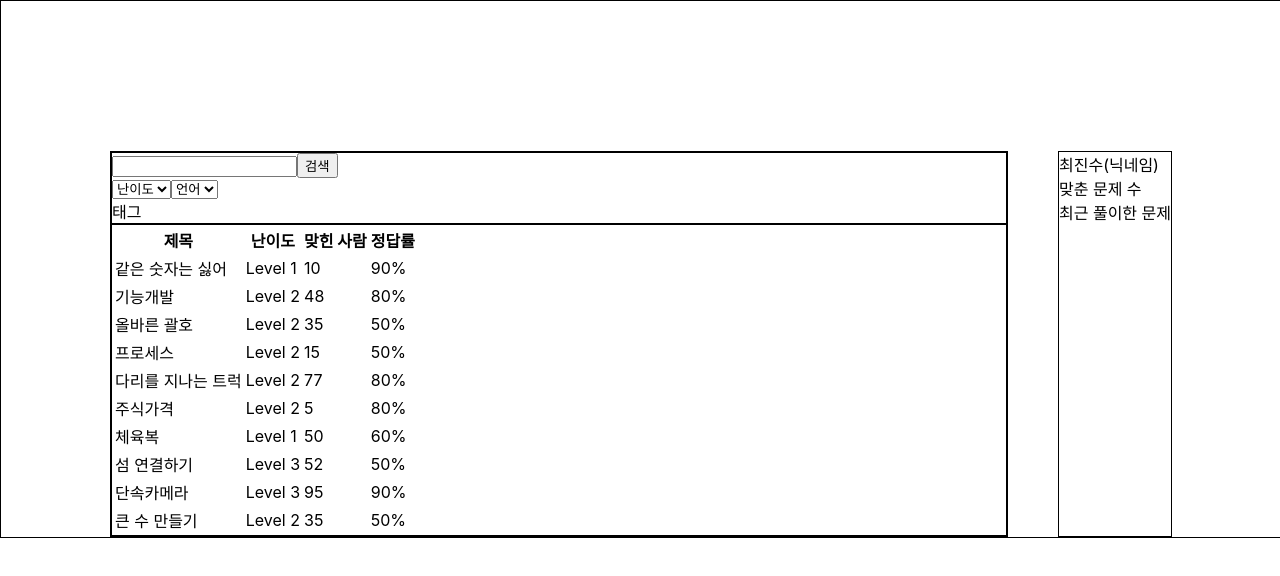
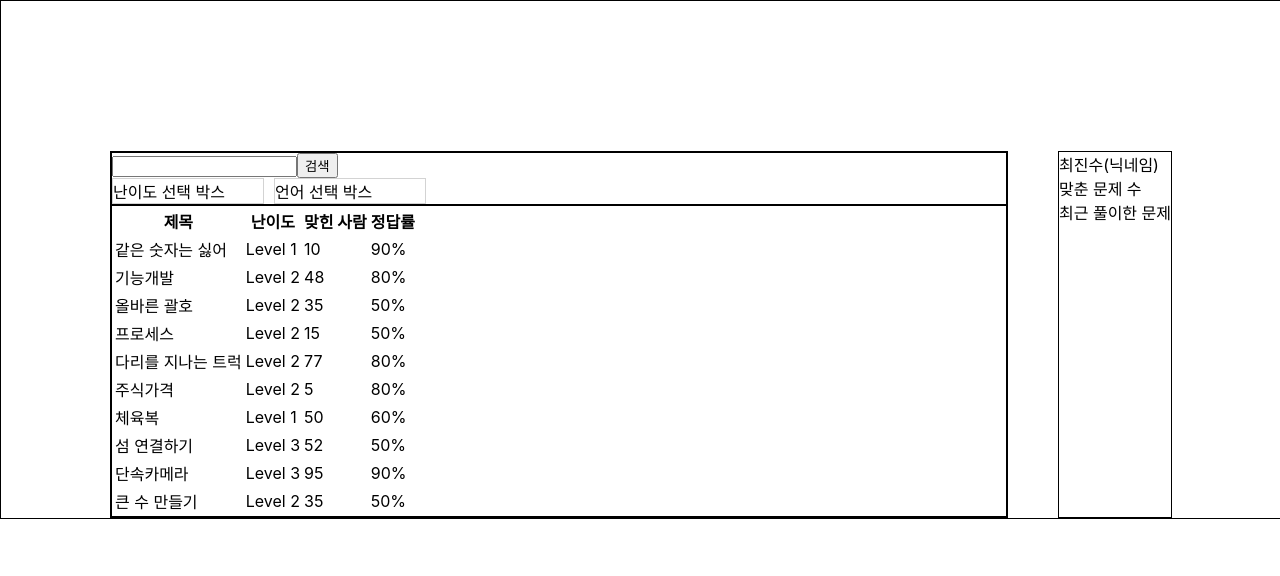
Before and after one commit to GoormCoder/FrontEnd, a React (Create React App) app: page /quest in a window 1280 px wide. Shown: the top 576 px of the page. Built offline with nearby package versions, Linux system fonts and the light colour scheme.

Commit message:
Feat : Add Tag Select feature
난이도, 언어 선택 시 태그 표시 기능 추가

추후 선택시 검색 기능 추가 예정

```diff
--- a/src/pages/QuestListPage/QuestListPage.tsx
+++ b/src/pages/QuestListPage/QuestListPage.tsx
@@ -1,13 +1,18 @@
-import React, { useState } from 'react'
+import React, { useEffect, useRef, useState } from 'react'
 import styled from 'styled-components'
-
-const QuestListPage = () => {
 
 type Quest = {
     title: string,
     difficulty: string,
     correctPeople: number,
     accuracy: string
+}
+
+type Tag = string
+
+interface SelectProps {
+    levelDisplay: string,
+    languageDisplay: string
 }
 
 // 임시 문제 리스트
@@ -27,8 +32,51 @@ const QuestListPage = () => {
 // 임시 유저 이름
 const userName: string = "최진수(닉네임)";
 
+
+const QuestListPage = () => {
+    const levelSelectRef = useRef<HTMLDivElement | null>(null);
+    const languageSelectRef = useRef<HTMLDivElement | null>(null);
+
     const [searchText, setSearchText] = useState<string>("");
+    const [tagList, setTagList] = useState<Tag[]>([]);
+    const [levelDisplay, setLevelDisplay] = useState<string>('none');
+    const [languageDisplay, setLanguageDisplay] = useState<string>('none');
     const [searchResult, setSearchResult] = useState<Quest[]>(questList);
+
+
+
+
+    useEffect(() => {
+        function handleClickOutSide(e: MouseEvent) {
+            if (levelSelectRef.current && !levelSelectRef.current.contains(e.target as Node)) {
+                setLevelDisplay('none');
+            }
+            if (languageSelectRef.current && !languageSelectRef.current.contains(e.target as Node)) {
+                setLanguageDisplay('none');
+            }
+        }
+
+        document.addEventListener('mouseup', handleClickOutSide);
+        return () => {
+            document.removeEventListener('mouseup', handleClickOutSide);
+        };
+    }, [])
+
+
+    function setTag(checked: boolean, tagValue: string): void {
+        if (checked) {
+            setTagList(pre => [...pre, tagValue]);
+        } else {
+            removeTag(tagValue);
+        }
+    }
+
+    function removeTag(tagValue: string): void {
+        const checkBox = document.getElementById(tagValue)
+        if (checkBox instanceof HTMLInputElement) checkBox.checked = false;
+
+        setTagList(pre => pre.filter(tag => tag !== tagValue));
+    }
 
     function search(e: any, searchText: string, questList: Quest[]): void {
         e.preventDefault();
@@ -38,21 +86,25 @@ const QuestListPage = () => {
             return nonBlankQuestTitle.includes(nonBlankSearchText);
         });
         setSearchResult(searchResult);
-        log(searchResult)
     }
 
+    // 문장 띄어쓰기 제거
     function removeBlank(text: string): string {
         return text.replace(/\s+/g, '');
     }
+
+
+
+
 
     const log = (msg: any) => {
         console.log(msg);
     }
 
     return (
-        <QuestListContainer>
+        <QuestListContainer >
             <SearchAndListContainer>
-                <SearchContainer>
+                <SearchContainer levelDisplay={levelDisplay} languageDisplay={languageDisplay}>
                     <form onSubmit={(e) => { search(e, searchText, questList) }}>
                         <input type="search" onChange={(e) => { setSearchText(e.target.value) }} />
                         <input type="submit" value="검색" />
@@ -62,16 +114,61 @@ const QuestListPage = () => {
                     </div>
 
                     <div className="search-select">
-                        <select id="quest-level" value="난이도">
-                            <option value="난이도">난이도</option>
-                        </select>
-                        <select id="quest-language" value="언어">
-                            <option value="언어">언어</option>
-                        </select>
+                        <div className='select-container' ref={levelSelectRef}>
+                            <div className='select-title'
+                                onClick={() => {
+                                    levelDisplay == 'none' ?
+                                        setLevelDisplay('block') : setLevelDisplay('none')
+                                }}>
+                                난이도 선택 박스
+                            </div>
+                            <div className='select-lists level'>
+                                <div>
+                                    <input type="checkbox" name="Level 1" id="Level 1" onChange={(e) => (setTag(e.target.checked, e.target.id))} />
+                                    <label htmlFor="Level 1">Level 1</label>
+                                </div>
+                                <div>
+                                    <input type="checkbox" name="Level 2" id="Level 2" onChange={(e) => (setTag(e.target.checked, e.target.id))} />
+                                    <label htmlFor="Level 2">Level 2</label>
+                                </div>
+                                <div>
+                                    <input type="checkbox" name="Level 3" id="Level 3" onChange={(e) => (setTag(e.target.checked, e.target.id))} />
+                                    <label htmlFor="Level 3">Level 3</label>
+                                </div>
+                            </div>
+                        </div>
+                        <div className='select-container' ref={languageSelectRef}>
+                            <div className='select-title'
+                                onClick={() => {
+                                    languageDisplay == 'none' ?
+                                        setLanguageDisplay('block') : setLanguageDisplay('none')
+                                }}>
+                                언어 선택 박스
+                            </div>
+                            <div className='select-lists language'>
+                                <div>
+                                    <input type="checkbox" name="Java" id="Java" onChange={(e) => (setTag(e.target.checked, e.target.id))} />
+                                    <label htmlFor="Java">Java</label>
+                                </div>
+                                <div>
+                                    <input type="checkbox" name="Python" id="Python" onChange={(e) => (setTag(e.target.checked, e.target.id))} />
+                                    <label htmlFor="Python">Python</label>
+                                </div>
+                                <div>
+                                    <input type="checkbox" name="Oracle" id="Oracle" onChange={(e) => (setTag(e.target.checked, e.target.id))} />
+                                    <label htmlFor="Oracle">Oracle</label>
+                                </div>
+                            </div>
+                        </div>
                     </div>
 
-                    <div className="search-tag">
-                        태그
+                    <div className="search-tags">
+                        {tagList.map((name, index) => (
+                            <div className="tag" key={index}>
+                                {name}
+                                <span className="tag-close-btn" onClick={() => { removeTag(name) }}>X</span>
+                            </div>
+                        ))}
                     </div>
                 </SearchContainer>
                 <ListContainer>
@@ -127,8 +224,58 @@ const SearchAndListContainer = styled.div`
     width: 70%;
 `
 
-const SearchContainer = styled.div`
+const SearchContainer = styled.div<SelectProps>`
     border: 1px solid black;
+
+    & .search-select {
+        display: flex;
+        gap: 10px;
+    }
+
+    & .select-container {
+        position: relative;
+        border: 1px solid lightgray;
+        width: 150px;
+
+    }
+
+    & .select-lists {
+
+        position: absolute;
+        background-color: lightgray;
+        border: 2px solid black;
+        width: 150px;
+        top: 25px;
+        left: 0px;
+    }
+
+    & .level {
+        display: ${props => props.levelDisplay};
+    }
+
+    & .language {
+        display: ${props => props.languageDisplay};
+    }
+
+    & .search-tags {
+        display: flex;
+        gap: 10px;
+    }
+
+    & .tag {
+        text-align: center;
+        border: 1px solid black;
+        border-radius: 10px;
+        width: 70px;
+        padding: 5px;
+        cursor: default;
+    }
+
+    & .tag-close-btn {
+        margin-left: 5px;
+        font-size: 15px;
+        cursor: pointer;
+    }
 `
 
 const ListContainer = styled.div`
```
Lines whose indentation alone changed are shown as unchanged.
